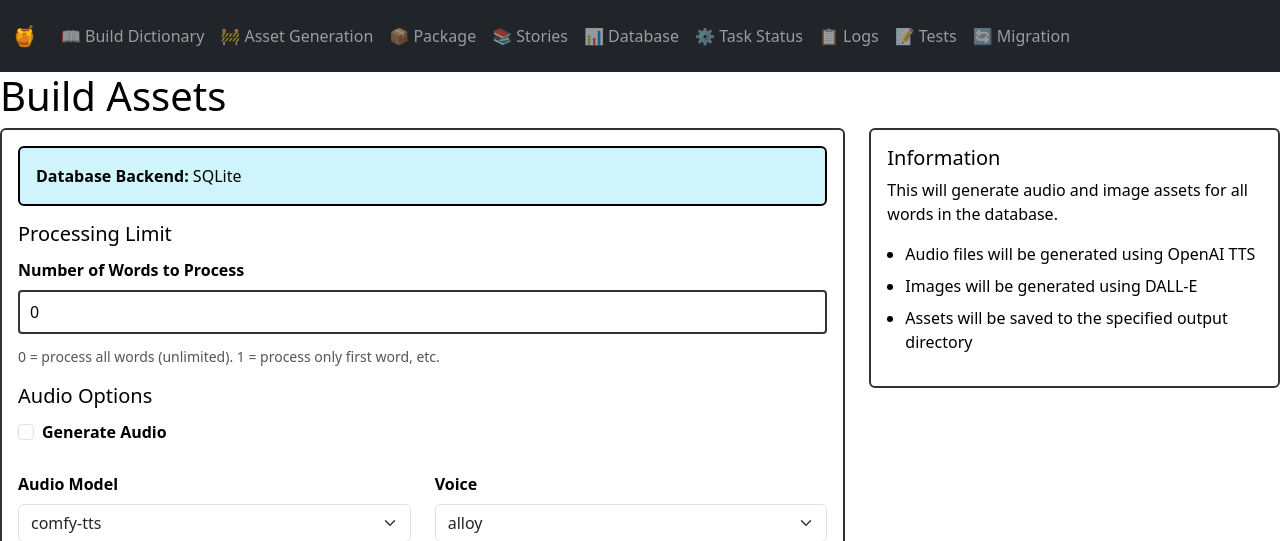
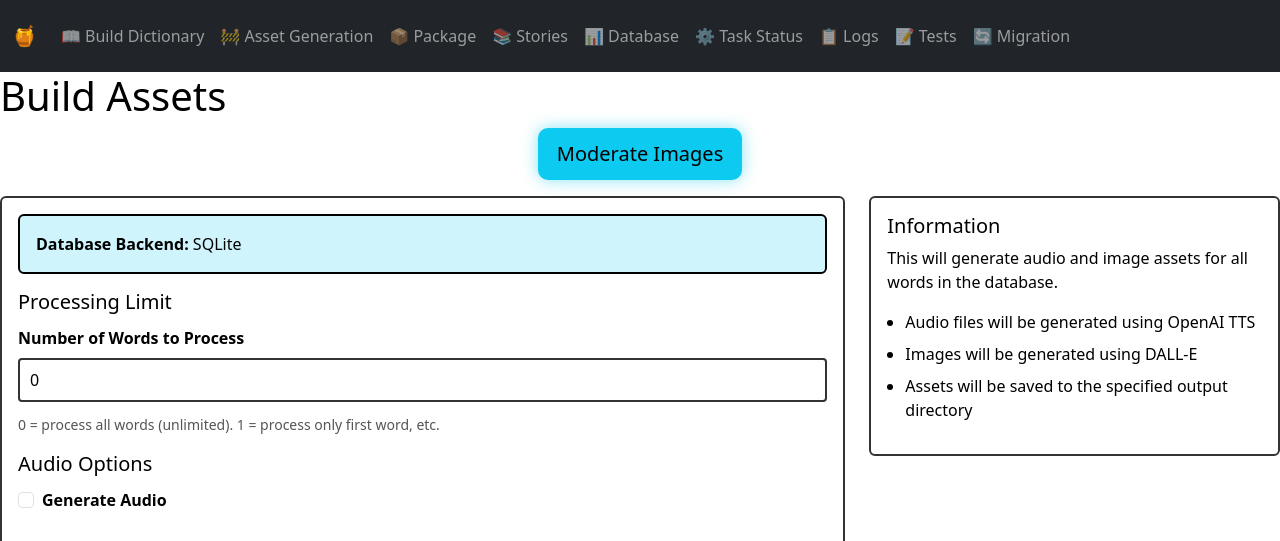
Before and after one commit to jeffmcneely/honeyspeak-builder, a Flask app: page /build_assets in a window 1280 px wide. Shown: the top 541 px of the page. Run offline with Flask 3, Linux system fonts and the light colour scheme; some libraries are stand-ins or nearby versions.

Commit message:
add moderator link

```diff
--- a/scripts/templates/build_assets.html
+++ b/scripts/templates/build_assets.html
@@ -2,6 +2,12 @@
 
 {% block content %}
 <h1>Build Assets</h1>
+
+<div class="mb-3 text-center">
+    <a href="{{ url_for('moderator.index') }}" class="btn btn-info btn-lg" style="border: 3px solid #0dcaf0; box-shadow: 0 0 15px rgba(13, 202, 240, 0.5); border-radius: 10px;">
+        <i class="bi bi-image"></i> Moderate Images
+    </a>
+</div>
 
 <div class="row">
     <div class="col-md-8">
--- a/scripts/templates/build_dictionary.html
+++ b/scripts/templates/build_dictionary.html
@@ -155,7 +155,12 @@
               </a>
             {% endif %}
             <span class="badge bg-secondary ms-2">{{ asset.assetgroup }}</span>
+            {% if asset.definition_id is defined and asset.variant is defined %}
+            <span class="badge bg-info">def: {{ asset.definition_id }}</span>
+            <span class="badge bg-warning">var: {{ asset.variant }}</span>
+            {% else %}
             <span class="badge bg-info">sid: {{ asset.sid }}</span>
+            {% endif %}
           </li>
           {% endfor %}
         </ul>
```
